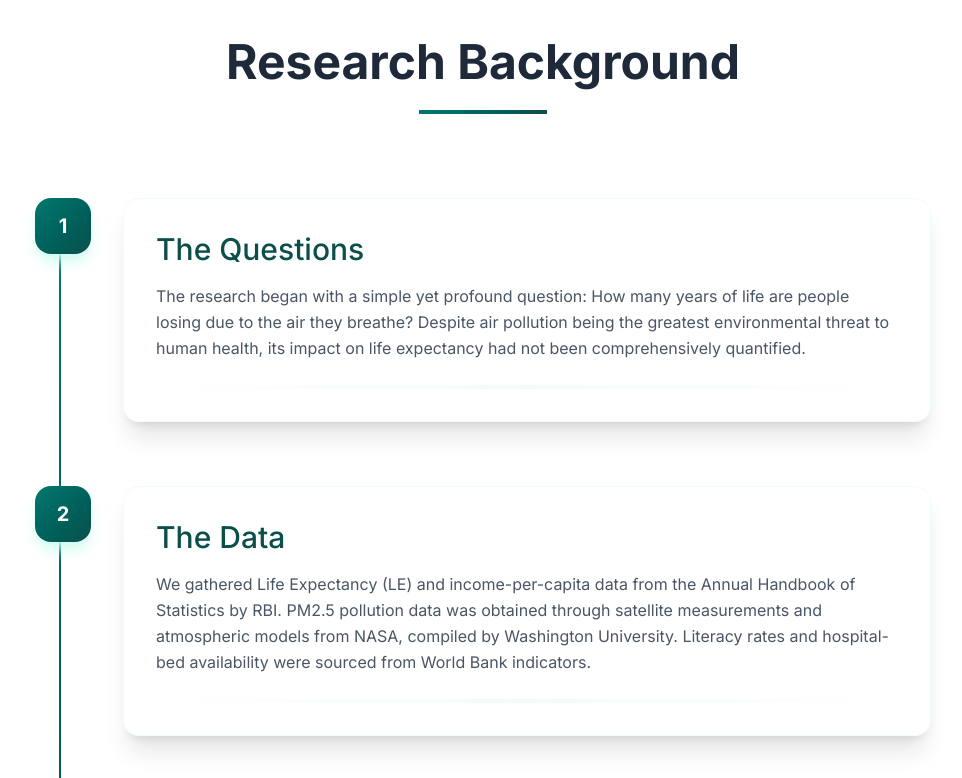
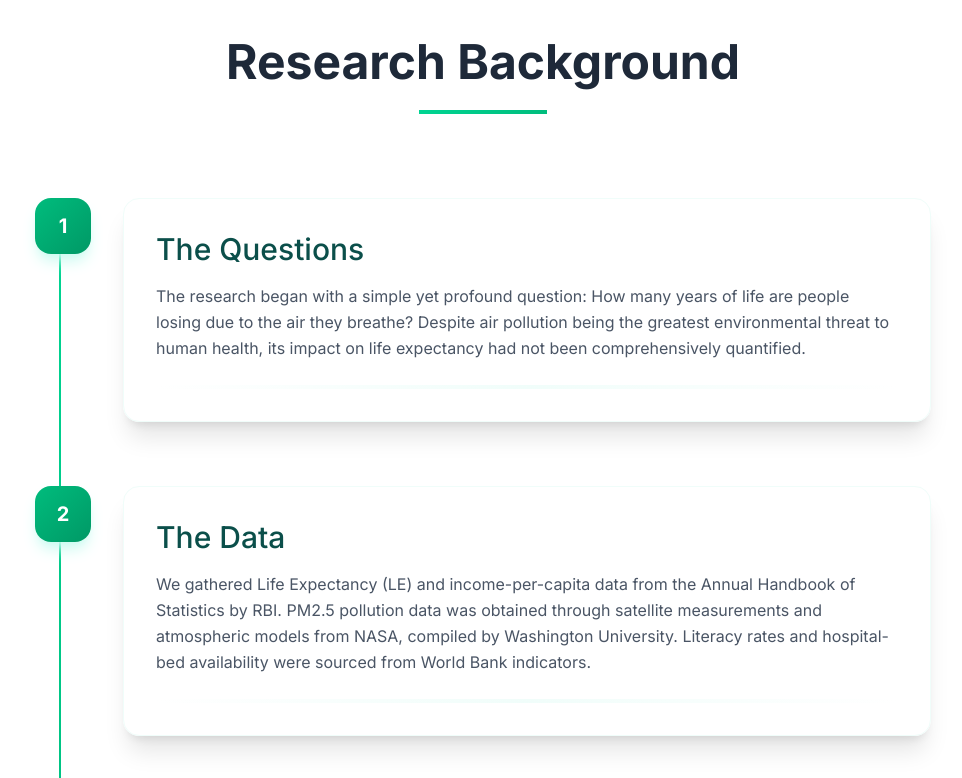
Before and after one commit to aneeshpatne/LifeSpan, a Next.js app in the folder frontend/: page / in a window 1280 px wide. Shown: the part 1662-2440 px from the top of the page, without its empty margins (157-1119 px from the left). Built offline with nearby package versions, Linux system fonts and the light colour scheme.

Commit message:
style: update color scheme in Journey component for improved visual consistency

```diff
--- a/frontend/src/components/journey.jsx
+++ b/frontend/src/components/journey.jsx
@@ -33,12 +33,12 @@ export default function Journey() {
       <div className="max-w-4xl mx-auto">
         <h1 className="text-4xl md:text-5xl font-bold text-center py-5 mb-16 text-gray-800 relative">
           Research Background
-          <span className="block h-1 w-32 bg-gradient-to-r from-teal-700 to-teal-900 mx-auto mt-6"></span>
+          <span className="block h-1 w-32 bg-gradient-to-r from-emerald-400 to-emerald-500 mx-auto mt-6"></span>
         </h1>
 
         <div className="relative">
           {/* Timeline line */}
-          <div className="absolute left-6 top-8 bottom-0 w-0.5 bg-gradient-to-b from-teal-700 to-teal-900 hidden md:block"></div>
+          <div className="absolute left-6 top-8 bottom-0 w-0.5 bg-gradient-to-b from-emerald-400 to-emerald-500  hidden md:block"></div>
 
           <div className="flex flex-col gap-16">
             {data.map((item, index) => (
@@ -61,7 +61,7 @@ function Details({ number, heading, details, index }) {
   return (
     <div className="relative hover:translate-y-[-4px] transition-transform duration-300">
       <div className="flex flex-col md:flex-row items-start gap-8 group">
-        <div className="h-14 w-14 rounded-2xl bg-gradient-to-br from-teal-700 to-teal-900 flex items-center justify-center text-white font-bold text-xl shrink-0 z-10 shadow-lg shadow-teal-100">
+        <div className="h-14 w-14 rounded-2xl bg-gradient-to-br from-emerald-500 to-emerald-600  flex items-center justify-center text-white font-bold text-xl shrink-0 z-10 shadow-lg shadow-teal-100">
           {number}
         </div>
 
```
